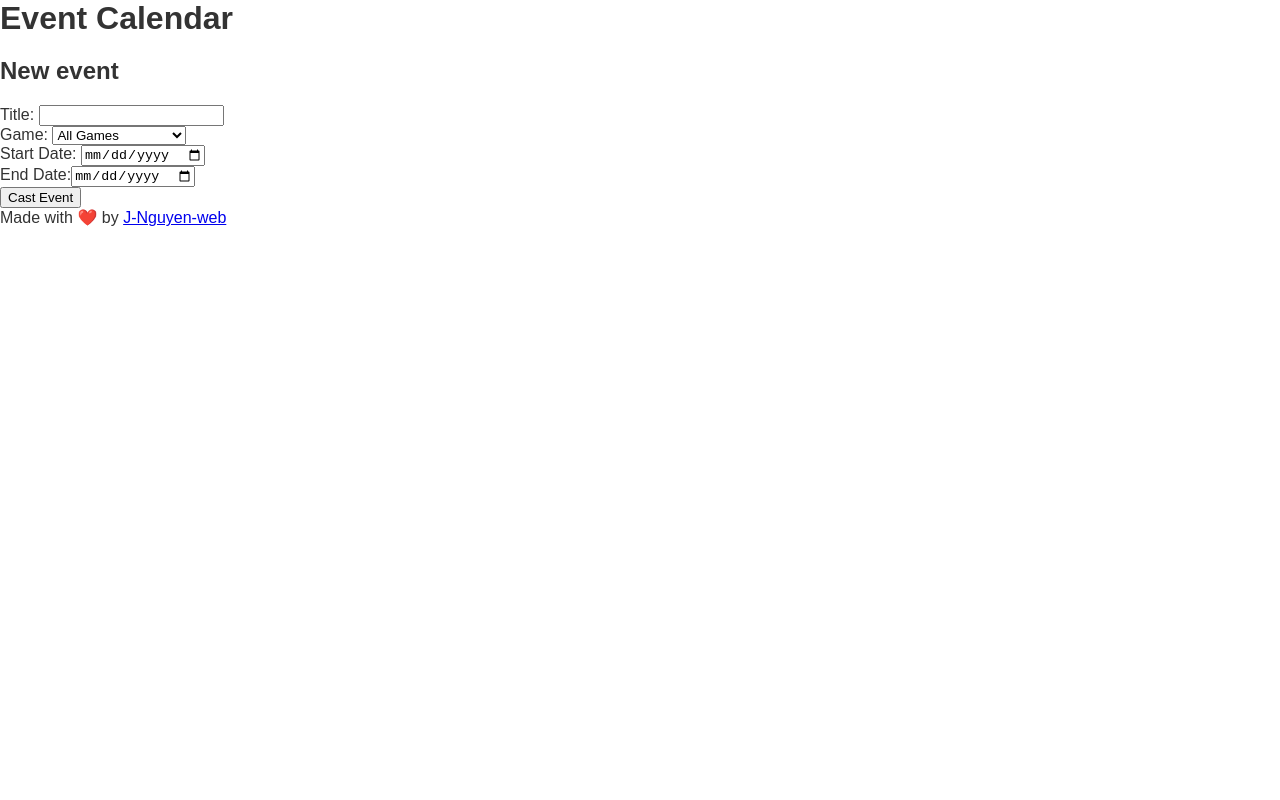
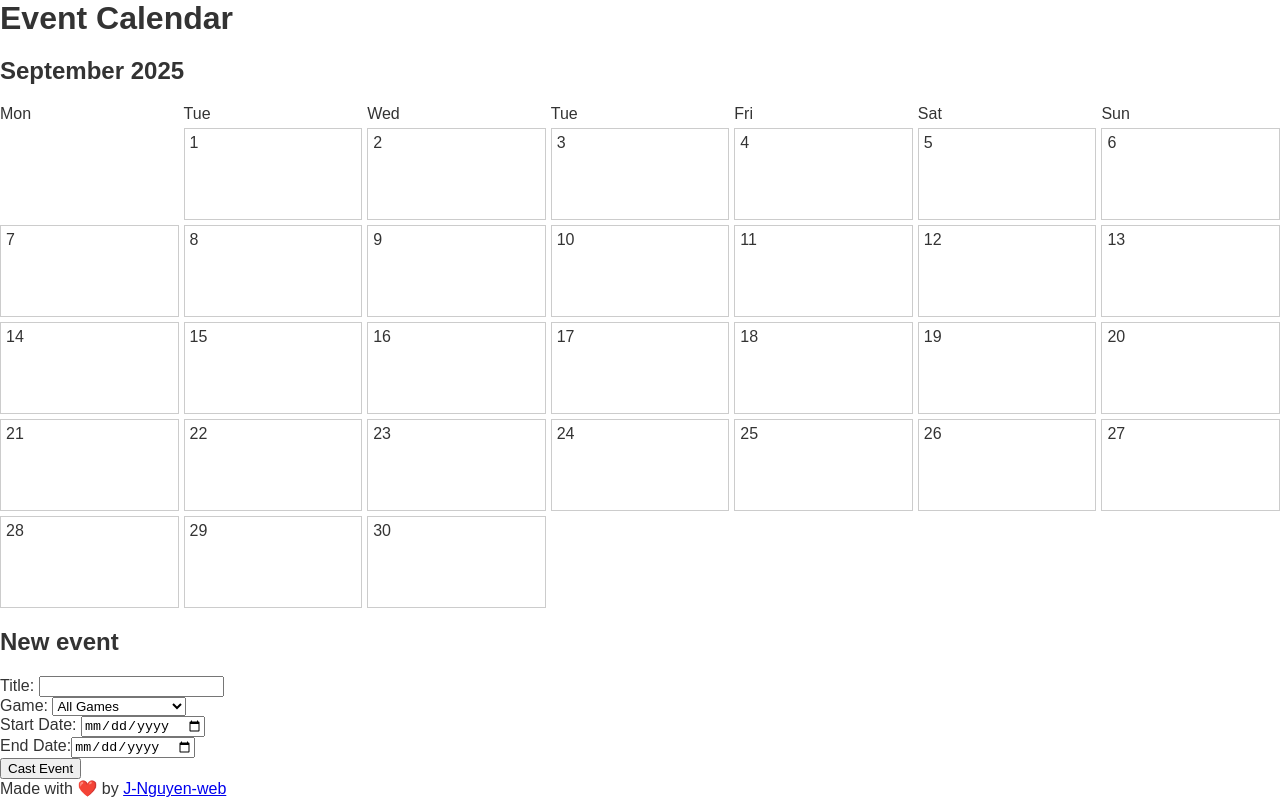
Before and after one commit to J-Nguyen-web/event-calendar, a plain HTML site: page index.html in a window 1280 px wide. Drawn offline with Linux system fonts and the light colour scheme.

Commit message:
render & load event calendar

```diff
--- a/index.html
+++ b/index.html
@@ -14,7 +14,7 @@
 
         <h2>New event</h2>
         <form id="eventForm">
-            <label for="eventForm">
+            <label>
                 Title: <input type="text" id="title" required />
             </label>
             <br>
--- a/script.js
+++ b/script.js
@@ -0,0 +1,100 @@
+let event = [] // will be loaded from event.json & user input
+
+// loading initial events from JSON
+async function loadEvents() {
+    const response = await fetch("events.json");
+    const data = await response.json();
+    events = data;
+    renderCalendar();
+}
+
+// saving events in localStorage
+
+function saveEvents() {
+    localStorage.setItem('events', JSON.stringify(events))
+}
+
+// render the calendar
+
+function renderCalendar() {
+    const calendar = document.getElementById("calendar");
+    calendar.innerHTML = '';
+
+    const today = new Date();
+    const year = today.getFullYear();
+    const month = today.getMonth();
+
+    const firstDay = new Date(year, month, 1);
+    const lastDay = new Date (year, month + 1, 0);
+
+    const header = document.createElement("h2")
+    header.textContent = today.toLocaleString("default", {month: "long", year: 'numeric'})
+    calendar.appendChild(header);
+
+    // grid calendar
+    const grid = document.createElement("div")
+    grid.style.display = "grid";
+    grid.style.gridTemplateColumns = "repeat(7, 1fr)";
+    grid.style.gap = "5px";
+
+    const weekDays = ["Mon", "Tue", "Wed", "Tue", "Fri", "Sat", "Sun"];
+    weekDays.forEach(day => {
+        const cell = document.createElement("div");
+        cell.textContent = day;
+        grid.appendChild(cell);
+    });
+
+    for (let i = 0; i < firstDay.getDay(); i++) {
+        // creating empty cell before first day
+        grid.appendChild(document.createElement('div'))
+    }
+
+    // Day of month
+    for (let day = 1;day <= lastDay.getDate(); day++) {
+        const date = new Date (year, month, day);
+        const cell = document.createElement('div');
+        cell.style.border = "1px solid #ccc";
+        cell.style.minHeight = "80px";
+        cell.style.padding = "5px"
+
+        const label = document.createElement('div');
+        label.textContent = day;
+        cell.appendChild(label);
+
+        events.forEach(event => {
+            // checking event for this day
+            const start = new Date(event.start)
+            const end = new Date(event.end)
+            if(date >= start&& date <= end) {
+                badge.textConten = event.title;
+                badge.style.fontSize = "0.7em"
+                badge.style.background = "#eee"
+                badge.style.marginTop = "2px"
+                cell.appendChild(badge);
+            }
+        });
+
+        grid.appendChild(cell)
+    }
+
+    calendar.appendChild(grid)
+}
+
+//Add event form handler
+
+document.getElementById('eventForm').addEventListener('submit', (el) => {
+    el.preventDefault();
+
+    const title = document.getElementById('title').value
+    const game = document.getElementById('game').value
+    const start = document.getElementById('start').value
+    const end = document.getElementById('end').value
+
+    events.push({ title, game, start, end});
+
+    renderCalendar();
+
+    el.target.reset();
+});
+
+loadEvents();
```
Also changed, not shown: events.json (renamed from event.json).
